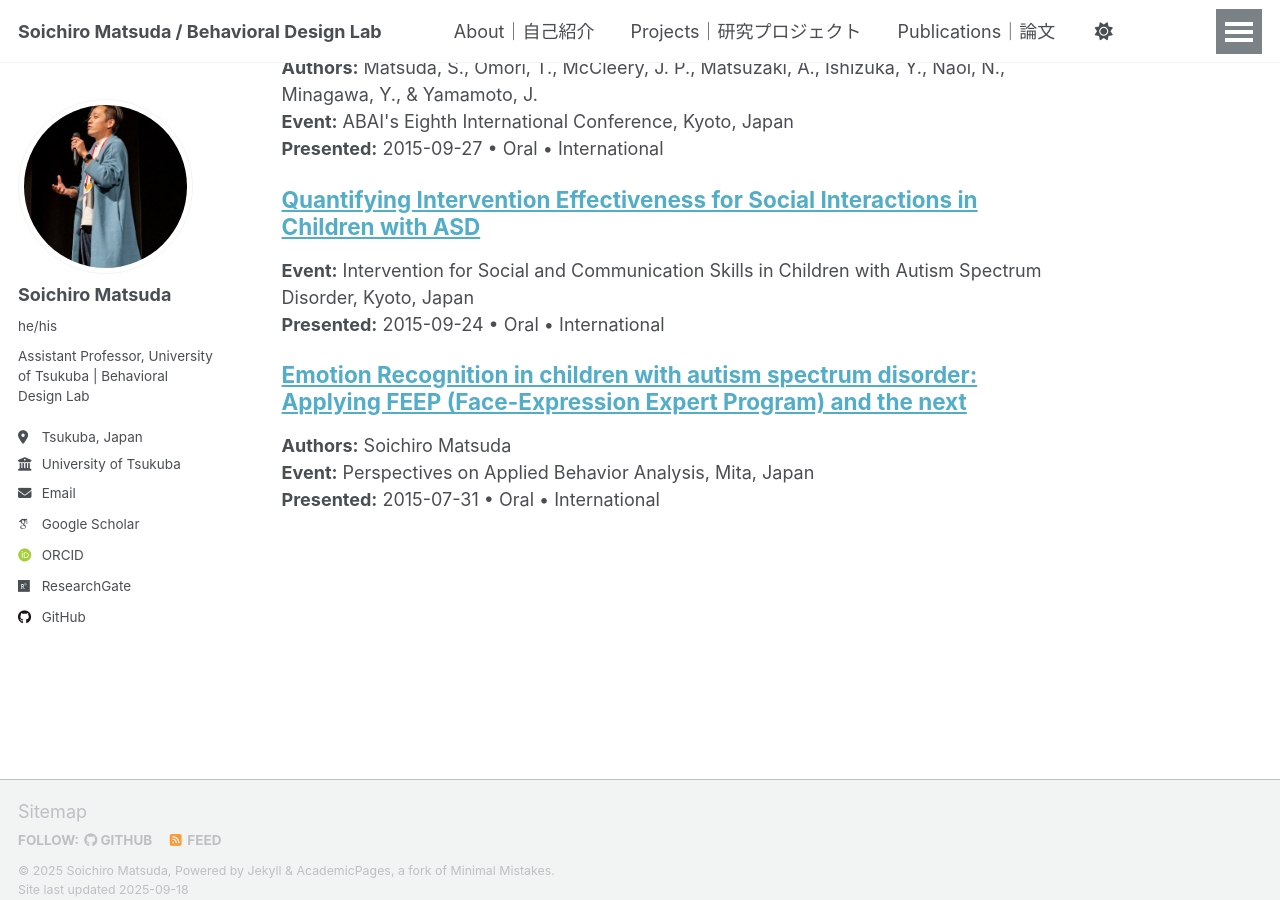
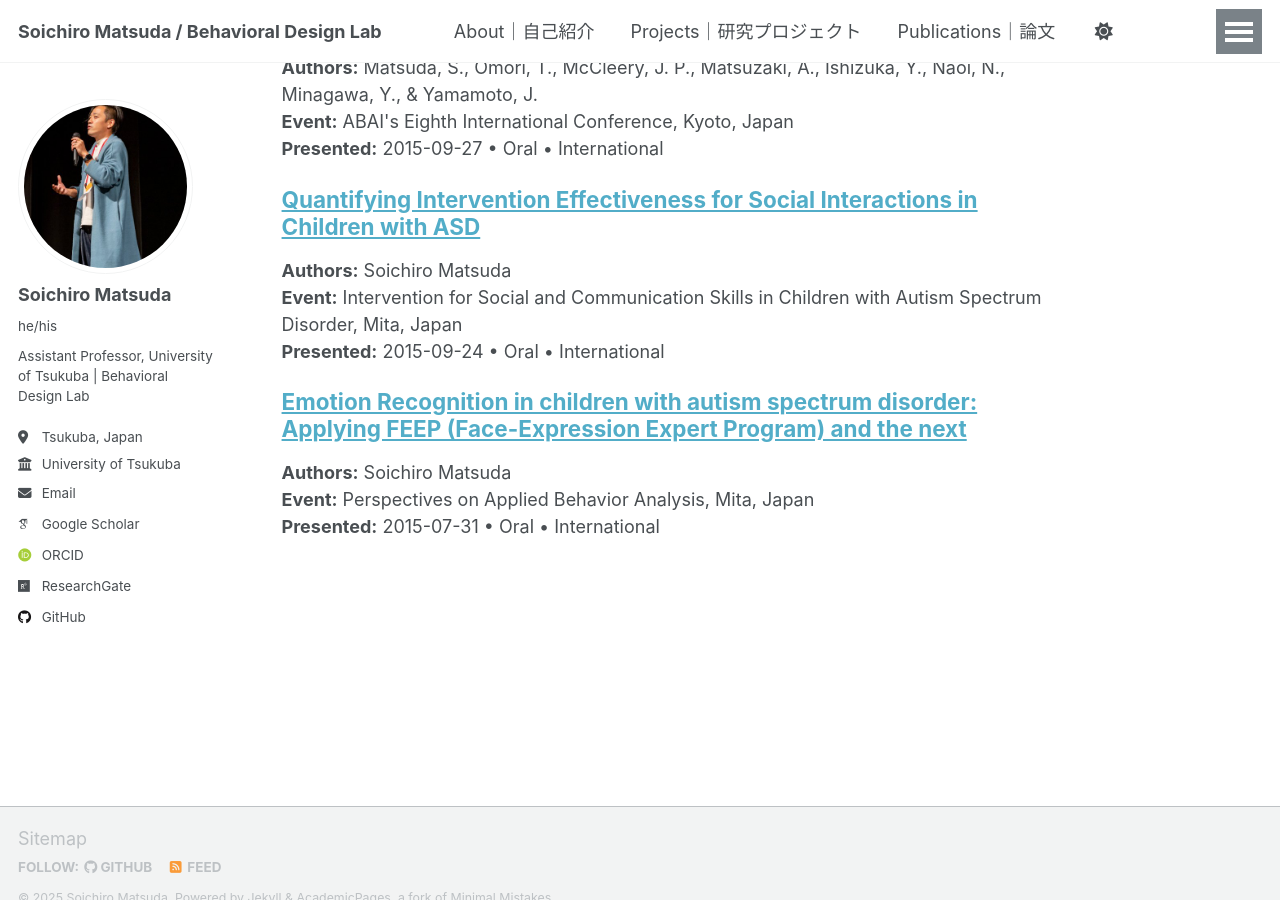
Before and after one commit to BehavioralDesignerMatsuda/BehavioralDesignerMatsuda.github.io, a Jekyll site: the page built from _pages/talks.md, in a window 1280 px wide and 900 px high, scrolled down 1010 px. Built offline with Jekyll 4.4.1, drawn with Linux system fonts in a browser that asks for light colours; some web fonts are replaced; a script that is not in the unit is left out.

Commit message:
Update 2015-Logic-Sensibility.md

```diff
--- a/_talks/2015-Logic-Sensibility.md
+++ b/_talks/2015-Logic-Sensibility.md
@@ -6,6 +6,7 @@ audience: international
 format: oral
 event: "Intervention for Social and Communication Skills in Children with Autism Spectrum Disorder"
 org: "Keio Advanced Research Center: Global Research Center of Logic and Sensibility"
-location: "Kyoto, Japan"
+location: "Mita, Japan"
+authors: "Soichiro Matsuda"
 excerpt:
 ---
```
